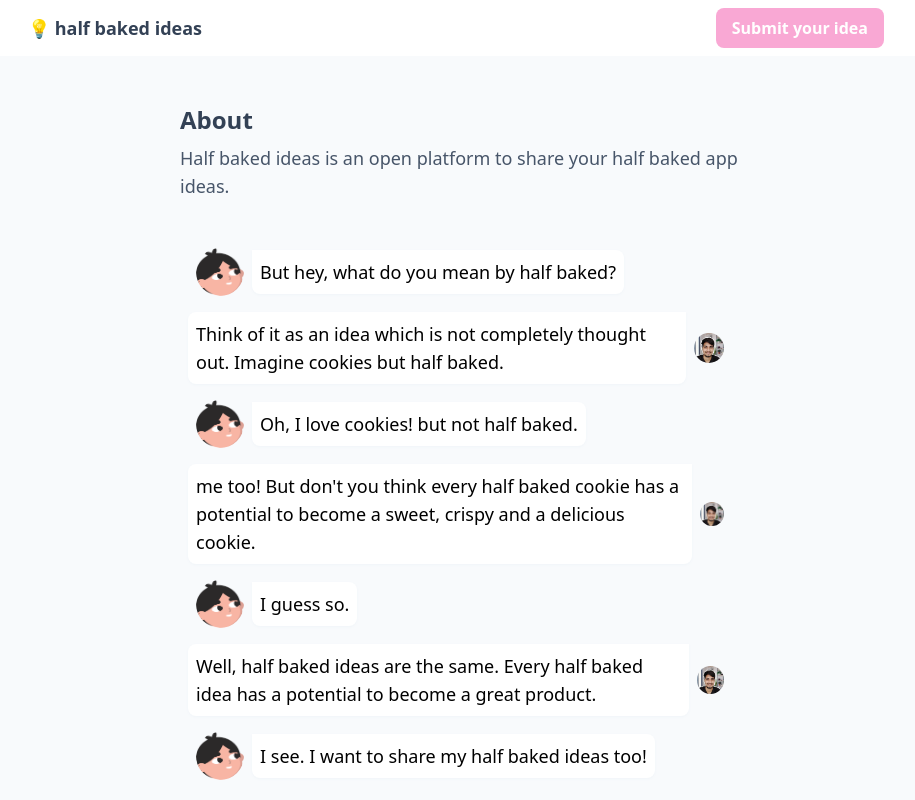
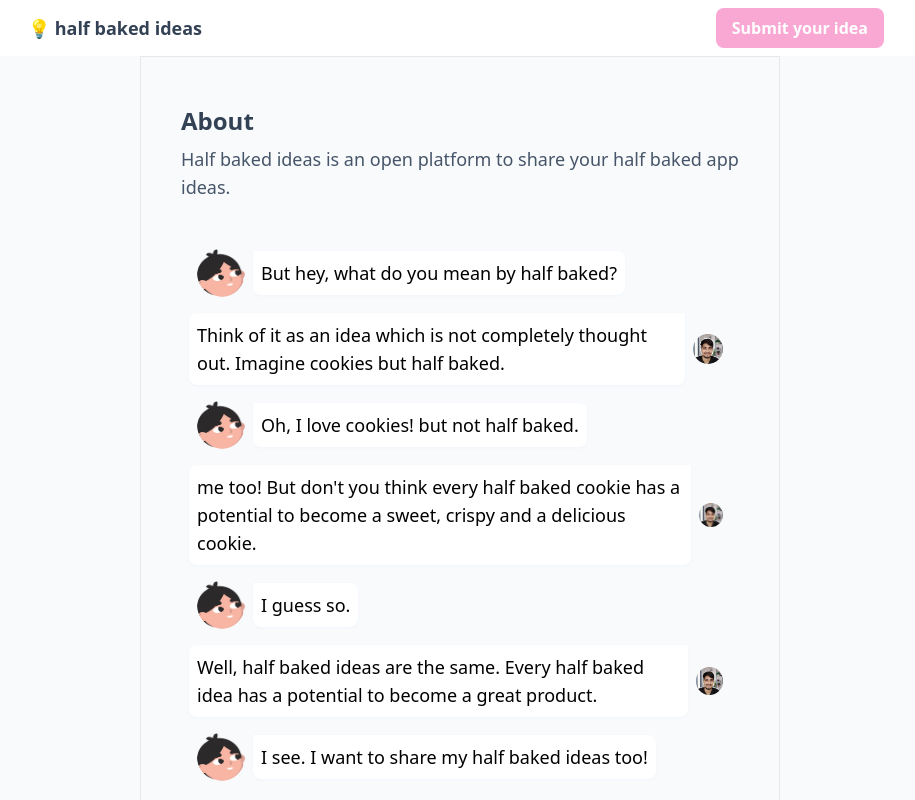
Before and after one commit to petedev0105/halfbakedideas, a Next.js app: page /about in a window 1280 px wide. Shown: the top 800 px of the page, without its empty margins (180-1095 px from the left). Built offline with nearby package versions, Linux system fonts and the light colour scheme; no server answers.

Commit message:
add analytics and remove console logs

```diff
--- a/components/Post.js
+++ b/components/Post.js
@@ -29,7 +29,7 @@ const Post = ({ setShowLoginPopup, post, postId }) => {
             });
             const newData = await updatedPost.json()
 
-            console.log(newData, 'post updated success')
+            // console.log(newData, 'post updated success')
             setData(newData)
 
 
--- a/pages/about.js
+++ b/pages/about.js
@@ -10,7 +10,7 @@ const About = () => {
 
     return (
         <div>
-            <div className="font-Notosans md:w-6/12 mx-auto p-2  md:p-10">
+            <div className="font-Notosans border  md:w-6/12 mx-auto p-2  md:p-10">
 
                 <div className="flex items-center">
                     <h1 className="text-2xl my-2 font-semibold text-slate-700">About </h1>
--- a/pages/index.js
+++ b/pages/index.js
@@ -25,7 +25,7 @@ const Home = () => {
   if (error) return <div className="mx-auto text-center text-2xl p-20">An error occured.</div>
   if (!data) return <div className="mx-auto text-center text-2xl p-20">baking ideas for you...</div>
 
-  console.log(data)
+  // console.log(data)
 
 
 
@@ -35,7 +35,9 @@ const Home = () => {
         <title>Half baked ideas</title>
         <link rel="icon" href="/favicon.webp" />
         <meta name="description" content="The open kitchen for your half baked ideas" />
-
+        <script defer type="text/javascript" src="https://api.pirsch.io/pirsch.js"
+          id="pirschjs"
+          data-code="ctWYY9beTG1rw55YS1GG27gjLgy8pdfO"></script>
       </Head>
 
 
--- a/pages/user/[userId].js
+++ b/pages/user/[userId].js
@@ -14,7 +14,7 @@ const UserProfile = () => {
     if (error) return <div className="mx-auto text-center text-2xl p-20">An error occured.</div>
     if (!data) return <div className="mx-auto text-center text-2xl p-20">Baking ideas for you</div>
 
-    console.log(data)
+    // console.log(data)
 
     return (
         <div>
```
